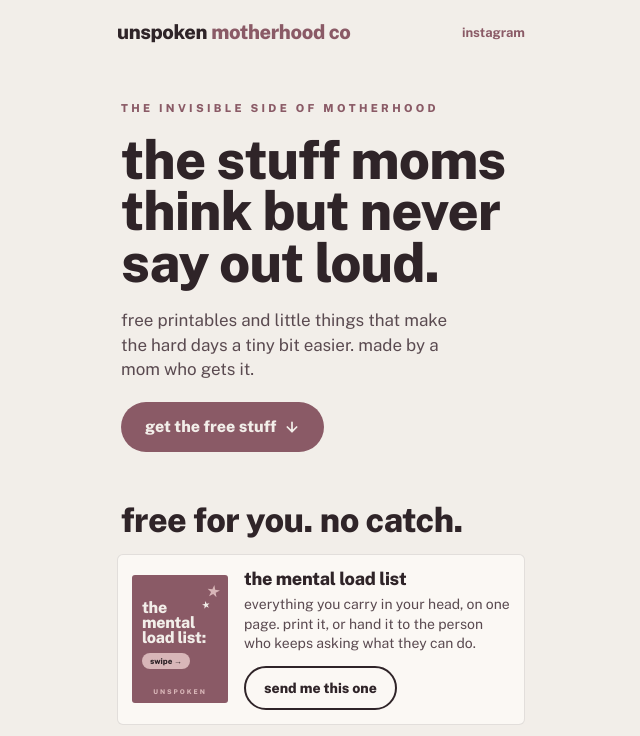
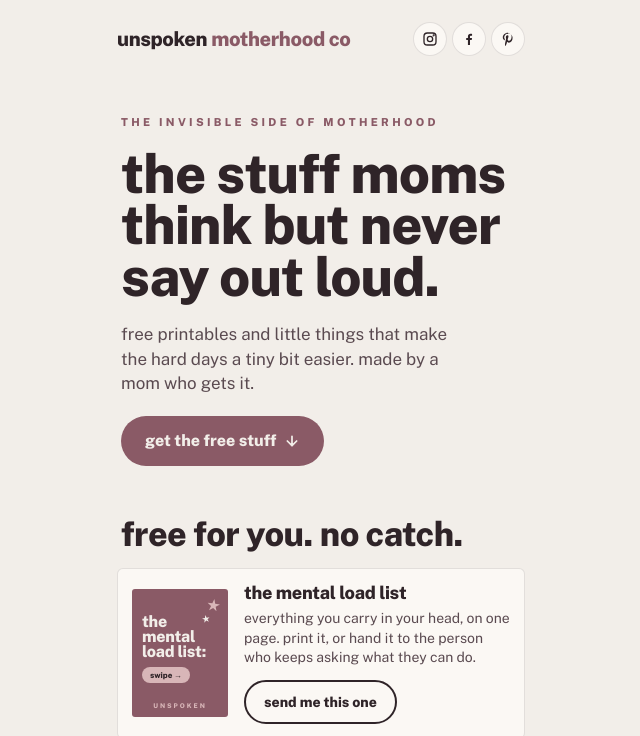
Before and after one commit to itslaurendupuis/unspokenmotherhoodco, a plain HTML site: page index.html in a window 1280 px wide. Shown: the top 736 px of the page, without its empty margins (319-959 px from the left). Drawn offline with nearby package versions, Linux system fonts and the light colour scheme.

Commit message:
Landing: Instagram, Facebook and Pinterest icons at the top
Co-Authored-By: Claude Opus 5.5 <noreply@anthropic.com>

```diff
--- a/index.html
+++ b/index.html
@@ -22,10 +22,10 @@ a{color:var(--berry)}
 a:focus-visible,button:focus-visible,input:focus-visible{outline:3px solid var(--berry);outline-offset:2px}
 .big{font-weight:800;line-height:.95;letter-spacing:-.015em;text-wrap:balance}
 .label{font-size:11px;font-weight:800;letter-spacing:.3em;text-transform:uppercase;color:var(--berry)}
-header{display:flex;justify-content:space-between;align-items:center;gap:12px}
+header{display:flex;justify-content:space-between;align-items:center;gap:10px}
 .logo{font-size:20px;font-weight:800;letter-spacing:-.02em;line-height:1;text-decoration:none;color:var(--ink)}
-.logo span{color:var(--berry)}
-header .ig{font-size:13px;font-weight:700;text-decoration:none}
+.logo span{color:var(--berry);white-space:nowrap}
+header .soc{display:flex;gap:5px;flex:0 0 auto}header .soc a{display:flex;align-items:center;justify-content:center;width:34px;height:34px;border-radius:999px;border:1.5px solid var(--line);background:var(--card);color:var(--ink);text-decoration:none}header .soc a:hover{color:var(--berry);border-color:var(--berry)}header .soc svg{width:16px;height:16px;display:block}
 .hero{display:flex;flex-direction:column;gap:20px;padding:8px 4px 0}
 .hero h1{margin:0;font-size:54px}
 .hero p{margin:0;font-size:17px;line-height:1.45;color:var(--muted);max-width:34ch}
@@ -105,7 +105,11 @@ footer .help{margin:8px 0 0;font-size:12px;line-height:1.5;color:var(--muted);ma
 <div class="wrap">
   <header>
     <a class="logo" href="/">unspoken <span>motherhood co</span></a>
-    <a class="ig" href="https://www.instagram.com/unspokenmotherhoodco/">instagram</a>
+    <nav class="soc" aria-label="follow along">
+      <a href="https://www.instagram.com/unspokenmotherhoodco/" aria-label="instagram" target="_blank" rel="noopener"><svg viewBox="0 0 24 24" fill="none" stroke="currentColor" stroke-width="2" stroke-linecap="round" stroke-linejoin="round" aria-hidden="true"><rect x="3" y="3" width="18" height="18" rx="5"/><circle cx="12" cy="12" r="4"/><circle cx="17.5" cy="6.5" r=".6" fill="currentColor"/></svg></a>
+      <a href="https://www.facebook.com/profile.php?id=61596390585532" aria-label="facebook" target="_blank" rel="noopener"><svg viewBox="0 0 24 24" fill="currentColor" aria-hidden="true"><path d="M13.5 21v-7.5h2.6l.4-3h-3V8.6c0-.9.3-1.5 1.5-1.5h1.6V4.4c-.3 0-1.2-.1-2.3-.1-2.3 0-3.9 1.4-3.9 4v2.2H7.8v3h2.6V21h3.1z"/></svg></a>
+      <a href="https://www.pinterest.com/unspokenmotherhoodco/" aria-label="pinterest" target="_blank" rel="noopener"><svg viewBox="0 0 24 24" fill="currentColor" aria-hidden="true"><path d="M12.2 2.5c-5.3 0-8 3.8-8 7 0 1.9.7 3.6 2.3 4.2.3.1.5 0 .6-.3l.2-.9c.1-.3 0-.4-.2-.7-.5-.6-.8-1.3-.8-2.4 0-3.1 2.3-5.8 6-5.8 3.3 0 5.1 2 5.1 4.7 0 3.5-1.6 6.5-3.9 6.5-1.3 0-2.2-1-1.9-2.3.4-1.5 1.1-3.2 1.1-4.3 0-1-.5-1.8-1.6-1.8-1.3 0-2.3 1.3-2.3 3.1 0 1.1.4 1.9.4 1.9l-1.5 6.5c-.4 1.9-.1 4.3 0 4.5 0 .1.2.2.3.1.1-.1 1.4-1.8 1.9-3.4l.7-2.9c.4.7 1.4 1.3 2.6 1.3 3.4 0 5.7-3.1 5.7-7.2 0-3.1-2.6-6-6.7-6z"/></svg></a>
+    </nav>
   </header>
 
   <div class="hero">
```
